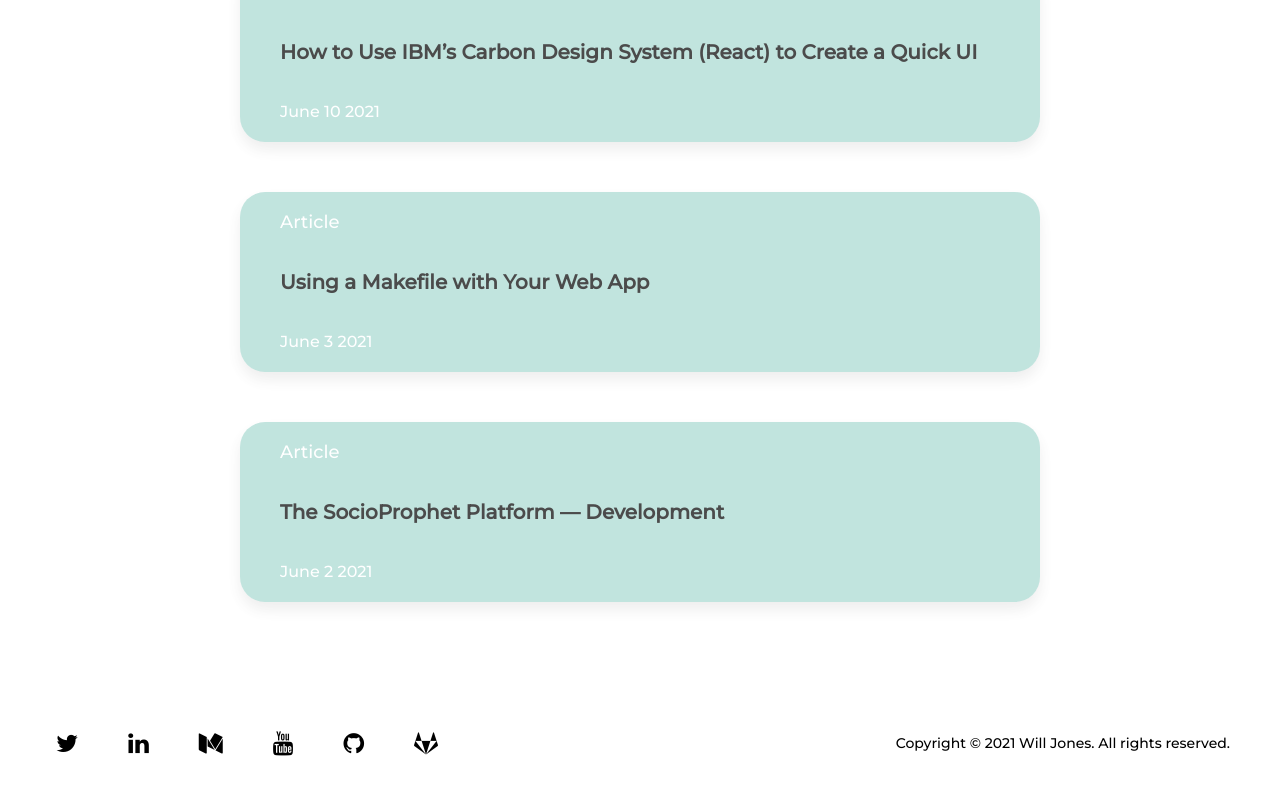
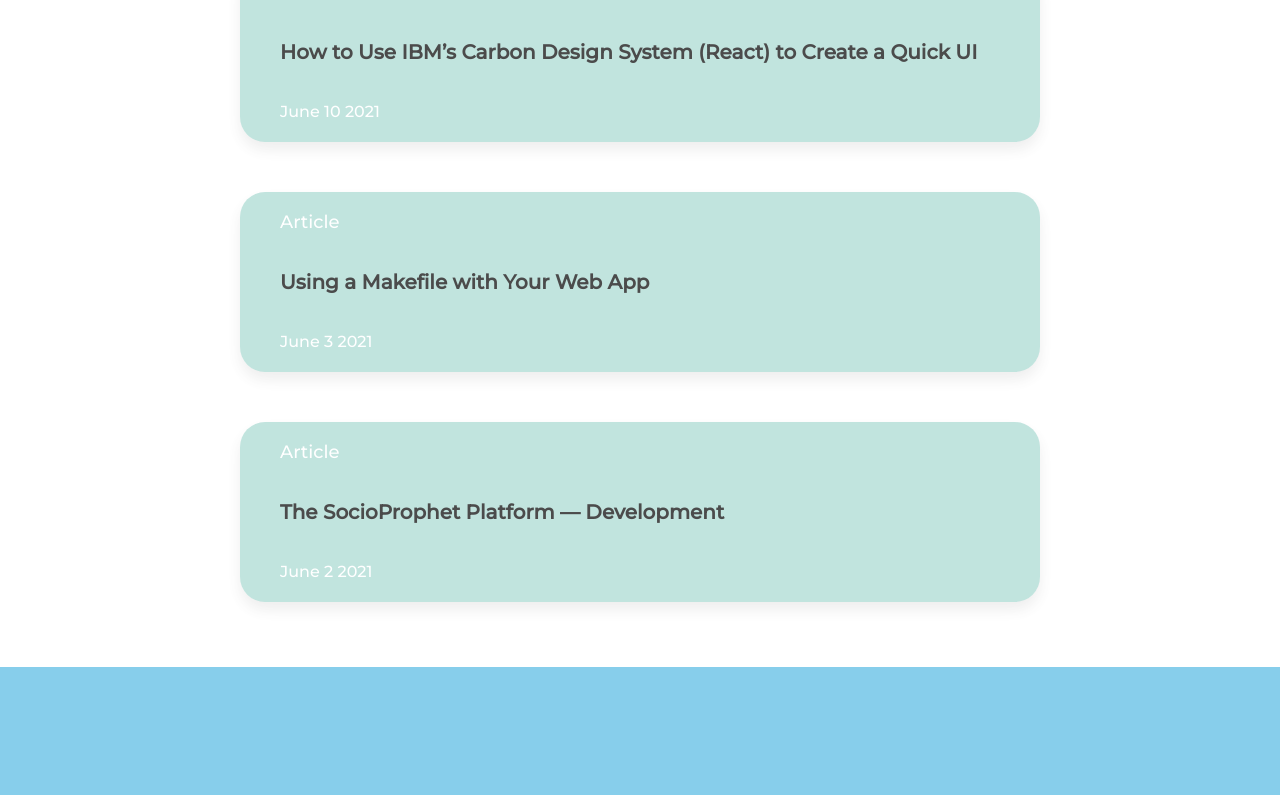
Before and after one commit to willdvlpr/willjones.io, a Next.js app: page / in a window 1280 px wide. Shown: the part 1133-1928 px from the top of the page. Built offline with nearby package versions, Linux system fonts and the light colour scheme.

Commit message:
aliased edit

```diff
--- a/src/components/Footer.tsx
+++ b/src/components/Footer.tsx
@@ -8,36 +8,39 @@ const FooterContainer = styled.footer`
   top: 100%;
   width: 100%;
   height: 150px;
-  background-color: transparent;
+
+  background-color: skyblue;
 `;
 
-const FooterSection = styled.div`
-  position: relative;
-  width: 100%;
-  height: 150px;
+// const FooterLeft = styled.div`
+//   display: flex;
+//   float: left;
+//   height: 150px;
+//   width: 50%;
+//   background-color: skyblue;
 
-  @media ${device.md} {
-    display: grid;
-  }
-`;
+//   @media ${device.md} {
+//     float: none;
+//     width: 100%;
+//   }
 
-const FooterLinks = styled.div`
-  display: flex;
-  float: left;
-  height: 80px;
-  width: 444px;
-  justify-content: center;
+//   @media ${device.sm} {
+//     float: none;
+//     width: 100%;
+//   }
+// `;
 
-  @media ${device.md} {
-    float: none;
-    width: 100%;
-  }
-`;
+// const FooterRight = styled.div`
+//   float: right;
+//   height: 150px;
+//   width: 50%;
+//   background-color: pink;
 
-const FooterCopyRight = styled(FooterLinks)`
-  float: right;
-  line-height: 150px;
-`;
+//   @media ${device.md} {
+//     float: none;
+//     width: 100%;
+//   }
+// `;
 
 const FooterLink = styled.p`
   font-size: 24px;
@@ -90,9 +93,8 @@ const FooterLinkRight = styled(FooterLink)`
 const Footer = (): JSX.Element => {
   return (
     <FooterContainer>
-      <FooterSection>
-        <FooterLinks>
-          <FooterLink>
+      {/* <FooterLeft> */}
+      {/* <FooterLink>
           <i className="fa fa-twitter"></i>
         </FooterLink>
         <FooterLink>
@@ -109,16 +111,15 @@ const Footer = (): JSX.Element => {
         </FooterLink>
         <FooterLink>
           <i className="fa fa-gitlab"></i>
-          </FooterLink>
-        </FooterLinks>
-        <FooterCopyRight>
-          <FooterLinkRight>
+        </FooterLink> */}
+      {/* </FooterLeft> */}
+      {/* <FooterRight> */}
+      {/* <FooterLinkRight>
           <a href="www.willjones.io">
             Copyright © 2021 Will Jones. All rights reserved.
           </a>
-          </FooterLinkRight>
-        </FooterCopyRight>
-      </FooterSection>
+        </FooterLinkRight> */}
+      {/* </FooterRight> */}
     </FooterContainer>
   );
 };
--- a/src/components/PostPreview.tsx
+++ b/src/components/PostPreview.tsx
@@ -1,5 +1,6 @@
 import React from "react";
 import styled from "styled-components";
+import { device } from "../utils/device";
 
 const Preview = styled.div`
   padding: 0;
@@ -64,7 +65,6 @@ const PreviewDate = styled.div`
   color: #fff;
   font-weight: 400;
 `;
-// 749 × 163
 
 const PostPreview = (): JSX.Element => {
   return (
--- a/src/styles/global.css
+++ b/src/styles/global.css
@@ -2,6 +2,7 @@ html,
 body {
   padding: 0;
   margin: auto;
+  width: 100%;
   font-family: Montserrat, sans-serif;
 }
 
```
Lines whose indentation alone changed are shown as unchanged.
